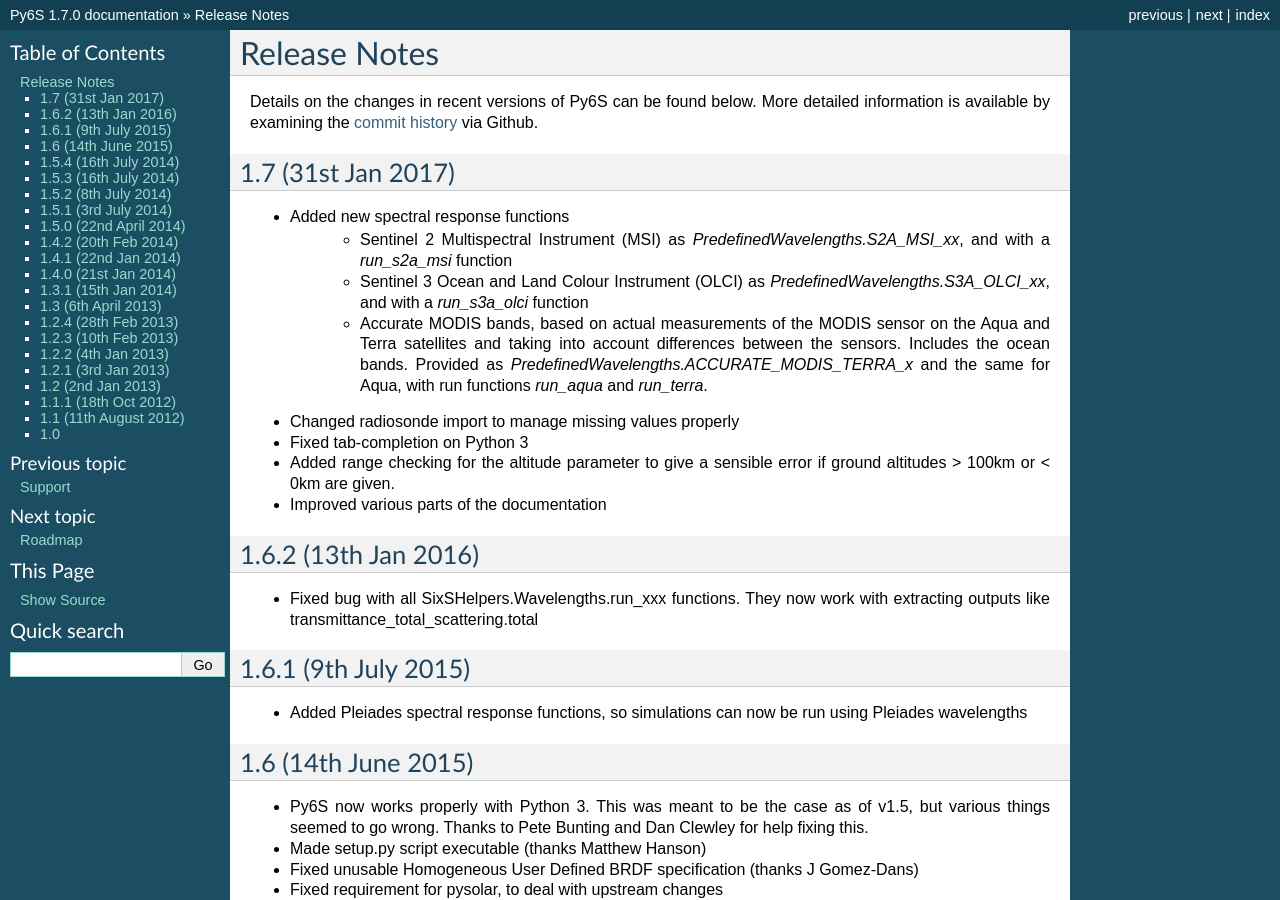
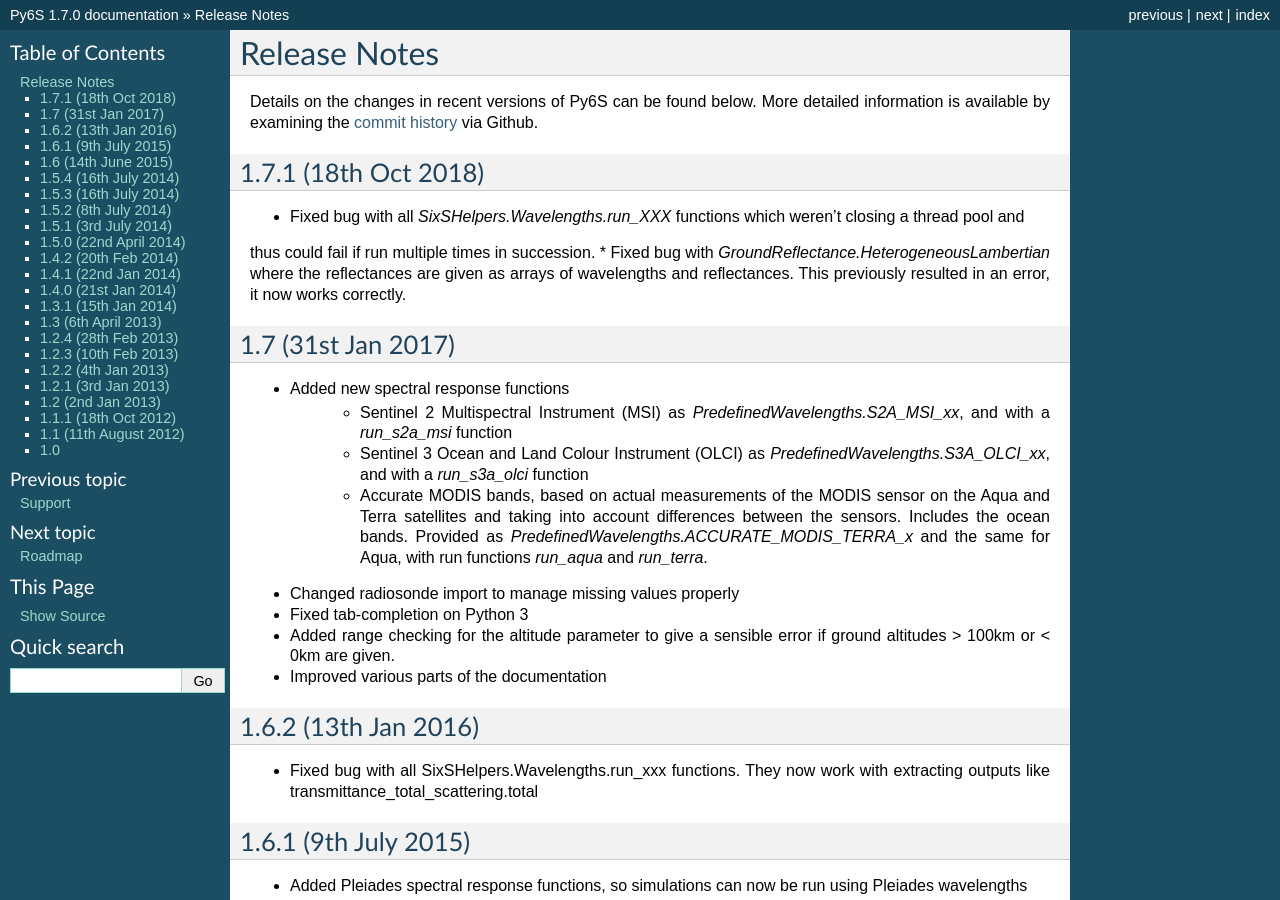
Before and after one commit to robintw/Py6S, a Sphinx documentation site: the page built from doc/source/releasenotes.rst, in a window 1280 px wide and 900 px high. Built offline with Sphinx 7.4.7, drawn with Linux system fonts in a browser that asks for light colours.

Commit message:
Added release notes for v1.7.1

```diff
--- a/doc/source/releasenotes.rst
+++ b/doc/source/releasenotes.rst
@@ -2,6 +2,13 @@
 -------------
 
 Details on the changes in recent versions of Py6S can be found below. More detailed information is available by examining the `commit history <https://github.com/robintw/Py6S/commits/master/>`_ via Github.
+
+1.7.1 (18th Oct 2018)
+^^^^^^^^^^^^^^^^^^^^^
+* Fixed bug with all `SixSHelpers.Wavelengths.run_XXX` functions which weren't closing a thread pool and
+thus could fail if run multiple times in succession.
+* Fixed bug with `GroundReflectance.HeterogeneousLambertian` where the reflectances are given as arrays of
+wavelengths and reflectances. This previously resulted in an error, it now works correctly.
 
 1.7 (31st Jan 2017)
 ^^^^^^^^^^^^^^^^^^^
```
